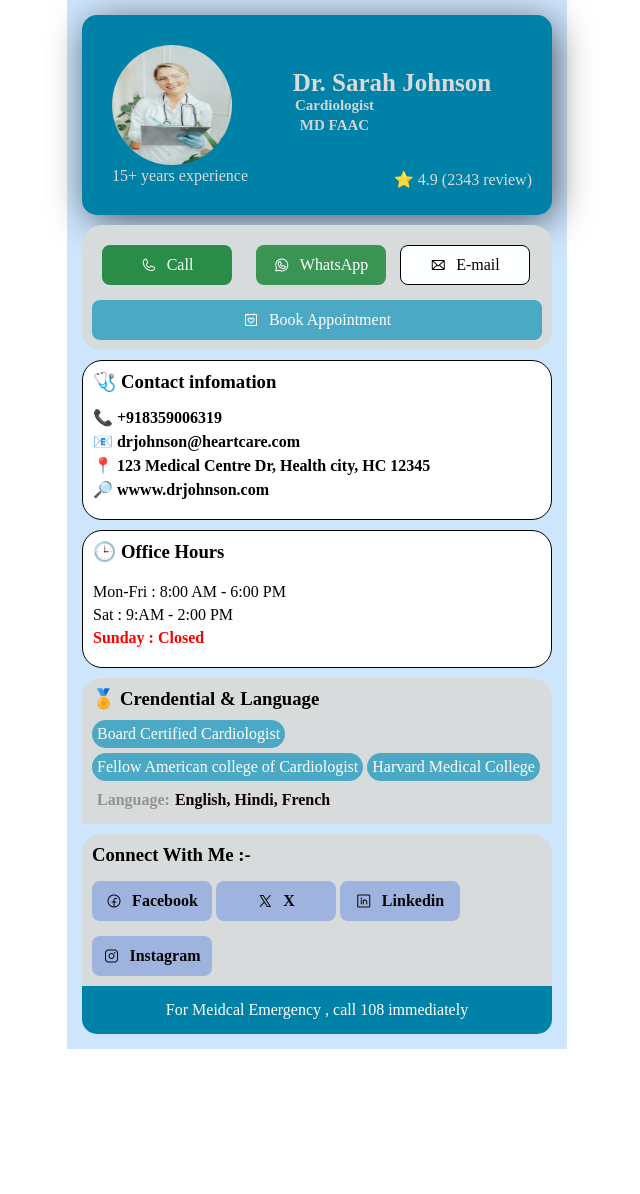
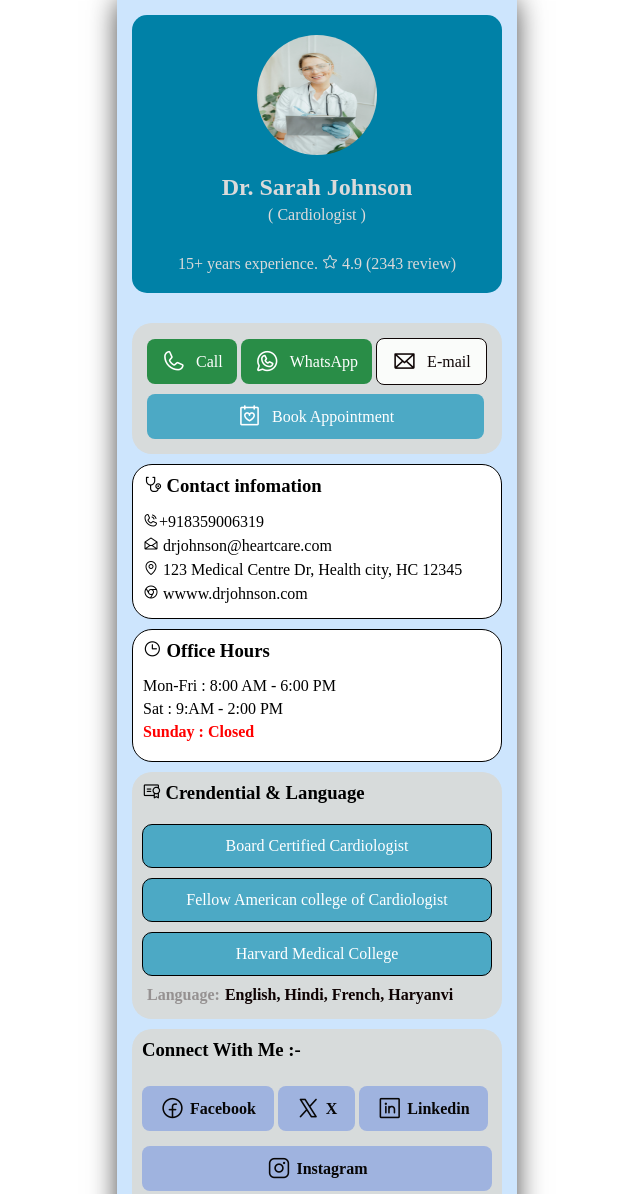
Before and after one commit to shivamdayma19/doctor-e-template, a plain HTML site: page index.html in a window 1280 px wide. Shown: the top 1194 px of the page, without its empty margins (323-963 px from the left). Before the commit the page ends 1049 px from the top, so only its background shows below. Drawn offline with nearby package versions, Linux system fonts and the light colour scheme; a web font is replaced by a local one.

Commit message:
improved css and also arranged the code of css and html

```diff
--- a/css/style.css
+++ b/css/style.css
@@ -5,19 +5,19 @@
 }
 
 .body{
-      font-size: 16px;
-        /* font-family: "Roboto", sans-serif; */
-
-
-     }
+      font-family: "Inika", serif;
+}
 
 .mobile-container {
-      max-width: 500px;
+      max-width: 400px;
       width: 100%;
       margin: 0 auto;
       background-color: rgb(205, 229, 253);
       padding: 15px;
-     }
+      box-shadow: 0px 0px 27px -1px rgba(0,0,0,0.75);
+-webkit-box-shadow: 0px 0px 27px -1px rgba(0,0,0,0.75);
+-moz-box-shadow: 0px 0px 27px -1px rgba(0,0,0,0.75);
+}
 
 
 .section{
@@ -25,239 +25,172 @@
       min-height: 200px;
       background-color: #0081a7;
       border-radius: 15px;
-      box-shadow: 4px 6px 38px -3px rgba(0,0,0,0.69);
-     -webkit-box-shadow: 4px 6px 38px -3px rgba(0,0,0,0.69);
-     -moz-box-shadow: 4px 6px 38px -3px rgba(0,0,0,0.69);;
+      text-align: center;
+
      }
 
 .section img{
       width: 120px;
       height: 120px;
       border-radius: 100%;
-      margin-top: 30px;
-      margin-left: 30px;
+      margin-top: 20px;
+
+}
+
+
+
+.name{
+      padding-top: 15px;
+      text-align: center;
+      color: #dbdada;
+}
+
+.degree{
+      color: #dedbdb;
+      margin-top: 5px;
+}
+
+
+.experience {
+      color: #dbdada;
+      margin: 30px;
+      padding-bottom: 20px;
+
+
+}
+.section-2{
+      width: 100%;
+      max-width: 500px;
+      margin-top: 5px;
+      border-radius: 20px;
+      background-color: rgb(215, 219, 219);
+      padding: 15px;
+
+}
+
+.call {
+
+      background-color: rgb(41, 141, 71);
+      padding: 10px 14px;
+      display: inline-flex;
+      align-items: center;
+      border-radius: 8px;
+      color: #fff;
+      gap: 10px;
+      margin-bottom: 5px;
 
 
 }
 
-.name{
-      font-size: 25px;
-      font-weight: bold;
-      text-align: center;
-      margin-top: -100px;
-      margin-left: 150px;
-      color: #dbdada;
-     }
 
 
-.specialist-in{
-      font-size: 15px;
-      font-weight: bold;
-      text-align: center;
-      margin-left: 35px;
-      color: rgb(208, 213, 211);
-     }
+.email {
+      border: 0.5px solid;
+      background-color: rgb(250, 252, 250);
+      padding: 10px 15px;
+      display: inline-flex;
+      align-items:center ;
+      border-radius: 8px;
+      color: #0f0606;
+      gap: 10px;
+
+}
+
+.section-2 i{
+      font-size: 25px;
+}
 
 
-.degree{
-      padding: 3px;
-     }
 
-.experience{
-      color: #dbdada;
-      margin: 30px;
-     }
-
-.review{
-      color: #dbdada;
-      text-align: right;
-      margin-top: -45px;
-      margin-right: 20px;
-     }
-
-
-.section-2{
-      width: 100%;
-      max-width: 500px;
-      margin-top: 10px;
-      border-radius: 20px;
-      background-color: rgb(215, 219, 219);
-      padding: 10px;
-     }
-
-.call {
-      width: 100%;
-      max-width: 130px ;
-      min-height: 40px;
-      background-color: rgb(41, 141, 71);
-      display: inline-flex;
-      justify-content: center;
-      margin-top: 10px;
-      margin-left: 10px;
-      border-radius: 8px;
-      color: #fff;
-      align-items: center;
-      margin: 10px;
-      gap: 10px;
-
-      }
-
-
-.whatsapp{
-      width: 100%;
-      max-width: 130px ;
-      min-height: 40px;
+.book-slot{
       background-color: rgb(58, 149, 85);
+      padding: 10px 90px;
       border-radius: 8px;
       display: inline-flex;
-      justify-content: center;
       align-items: center;
-      gap: 10px;
-      color: #fff;
-      margin: 10px;
-     }
-
-.email {
-      border: 0.5px solid black;
-      width: 100%;
-      max-width: 130px ;
-      min-height: 40px;
-      background-color: rgb(254, 255, 255);
-      border-radius: 8px;
-      display: inline-flex;
-      justify-content: center;
-      align-items: center;
-      gap: 10px;
-     }
-
-.book-slot{
-      width: 100%;
-      min-width: 130px ;
-      min-height: 40px;
-      background-color: rgb(58, 149, 85);
-      border-radius: 8px;
-      display: inline-flex;
-      justify-content: center;
-      align-items: center;
-      gap: 10px;
+      gap: 10px ;
       margin-top: 5px;
       background-color: #4ca9c5;
       color: #fff;
-      }
+}
 
 
 .section-3{
       border: 0.5px solid black;
-      width: 100px auto;
+      width: 100% auto;
       max-width: 500px;
       height:auto;
       margin-top: 10px;
       border-radius: 20px;
       background-color: #fff;
       padding: 10px;
-      }
+
+
+}
 
 .contact-info h3{
      margin-bottom: 15px;
-      }
+
+}
 
 .info {
       margin-bottom: 5px;
-      font-weight: bold;
-      }
-
-.info-2{
-      margin-bottom:5px ;
-      font-weight: bold;
-      }
+      font-weight: 4000px;
 
 
-.info-3{
-      margin-bottom: 5px;
-      font-weight: bold;
-      }
-
-.info-4{
-      font-weight: bold;
-      padding-bottom: 10px;
-       }
+}
 
 .section-4 {
       border: 0.5px solid black;
-      width: 100px auto;
+      width: 100% auto;
       max-width: 500px;
-      min-height:200px auto ;
+      height:auto;
       margin-top: 10px;
       border-radius: 20px;
       background-color: #fff;
       padding: 10px;
-      padding-bottom: 10px;
-      }
+}
 
 .monday{
-      margin-top: 20px;
+      margin-top: 15px;
       margin-bottom: 5px;
-      }
+}
 
 .saturday{
       margin-bottom: 5px;
-      }
+}
 
 .sunday{
       color: red;
       font-weight: bold;
       padding-bottom: 10px;
-      }
+}
 
 
 .section-5{
-      width: 100px auto;
-      max-width: 500px;
-      min-height:200px auto ;
       margin-top: 10px;
       border-radius: 20px;
-      border-bottom-left-radius: 0;
-      border-bottom-right-radius: 0;
       background-color: rgb(215, 219, 219);
       padding: 10px;
-      padding-bottom: 10px;
 
-      }
+}
 
 .crendential{
       font-weight: bold;
-      }
+      padding-bottom: 10px;
+}
 
-.achievement {
-       background-color: aqua;
-       }
 
 .board{
+      border: 0.5px solid black;
       background-color:#4ca9c5;
-      display: inline-flex;
-      padding: 5px;
+      display: block;
+      text-align: center;
+      padding: 12px;
       margin-top: 10px;
-      border-radius: 15px;
+      border-radius: 10px;
       color: #fff;
-      }
-
-.fellow{
-      background-color:#4ca9c5;
-      display:inline-flex;
-      padding: 5px;
-      margin-top: 5px;
-      border-radius: 15px;
-      color: #fff;
-      }
-
-.harvard{
-      background-color:#4ca9c5;
-      display: inline-flex;
-      padding: 5px;
-      margin-top: 5px;
-      border-radius: 15px;
-      color: #fff;
-      }
+}
 
 .language{
       display: inline-flex;
@@ -266,13 +199,13 @@
       border-radius: 15px;
       color: #0e0202;
       font-weight: bold;
-      }
+}
 
 .lang-color{
       color: #959191;
       font-weight: bold;
       margin-right: 5px;
-      }
+}
 
 .section-6{
       width: 100px auto;
@@ -284,32 +217,45 @@
       border-bottom-right-radius: 0;
       background-color: rgb(215, 219, 219);
       padding: 10px;
+      padding-bottom: 15px;
+}
+
+.connect{
       padding-bottom: 10px;
 
-      }
+}
 
 .facebook{
-      /* background-color: #fff;
-      padding: 5px;
-      display: inline-block;
-      justify-content: center;
-      align-items: center;
-
-      margin-top: 10px;
-      border-radius: 5px;
-       */
-      width: 100%;
-      max-width: 120px;
-      min-height: 40px;
+      padding: 10px 18px;
       border-radius: 8px;
       display: inline-flex;
       justify-content: center;
       align-items: center;
-      gap: 10px;
       margin-top: 15px;
       background-color: #9FB3DF;
       color: #070606;
-      font-weight: bold;}
+      font-weight: bold;
+      gap: 5px;
+
+}
+
+.instagram{
+      padding: 10px 20px;
+      border-radius: 8px;
+      display: flex;
+      justify-content: center;
+      align-items: center;
+      margin-top: 15px;
+      background-color: #9FB3DF;
+      color: #070606;
+      font-weight: bold;
+      gap: 5px;
+}
+
+.section-6 i {
+      font-size: 25px;
+      text-align: center;
+}
 
 .footer{
       color: #fff;
@@ -318,4 +264,4 @@
       text-align: center;
       border-bottom-left-radius: 15px;
       border-bottom-right-radius: 15px;
-      }
+}
--- a/index.html
+++ b/index.html
@@ -18,7 +18,14 @@
       href="https://cdn.jsdelivr.net/npm/@phosphor-icons/web@2.1.1/src/fill/style.css"
     />
 
+      <link rel="preconnect" href="https://fonts.googleapis.com">
+      <link rel="preconnect" href="https://fonts.gstatic.com" crossorigin>
+      <link href="https://fonts.googleapis.com/css2?family=Baumans&display=swap" rel="stylesheet">
 
+
+      <link rel="preconnect" href="https://fonts.googleapis.com">
+      <link rel="preconnect" href="https://fonts.gstatic.com" crossorigin>
+      <link href="https://fonts.googleapis.com/css2?family=Grenze:ital,wght@0,100;0,200;0,300;0,400;0,500;0,600;0,700;0,800;0,900;1,100;1,200;1,300;1,400;1,500;1,600;1,700;1,800;1,900&display=swap" rel="stylesheet">
 
 </head>
 <body class="body">
@@ -26,58 +33,55 @@
 <div class="mobile-container">
 
 <div class="section">
-  <img src="image/doctor-profile.jpg" alt="" />
-
-  <div class="name ">Dr. Sarah Johnson</div>
-  <div class="specialist-in">Cardiologist
-    <div class="degree">MD FAAC</div>
+  <div class="image"><img src="image/doctor-profile.jpg" alt="doctor-profile" />
+    <h2 class="name">Dr. Sarah Johnson  </h2>
+    <p class="degree">( Cardiologist )  </p>
+  </div>
+  <div class="experience"> <span>15+ years experience.</span>
+    <i class="ph ph-star"></i> 4.9 (2343 review)
+  </div>
 </div>
 
-  <div class="experience"> 15+ years experience</div>
-  <div class="review"> ⭐️ 4.9 (2343 review) </div>
-</div>
-
-
 <div class="section-2">
-  <div class="call"> <i class="ph ph-phone"></i><span>Call</span> </div>
-  <div class="whatsapp"> <i class="ph ph-whatsapp-logo"></i><span>WhatsApp</span> </div>
-  <div class="email"> <i class="ph ph-envelope"></i><span>E-mail</span> </div>
+  <div class="call"><i class="ph ph-phone"></i> Call </div>
+  <div class="call"> <i class="ph ph-whatsapp-logo"></i>WhatsApp </div>
+  <div class="email"> <i class="ph ph-envelope"></i>E-mail </div>
   <div class="book-slot"><i class="ph ph-calendar-heart"> </i>Book Appointment</div>
 </div>
 
 <div class="section-3">
-
-      <div class="contact-info"><h3> 🩺 Contact infomation</h3></div>
-             <div class="info"> 📞 +918359006319 </div>
-             <div class="info-2">📧 drjohnson@heartcare.com </div>
-             <div class="info-3">📍 123 Medical Centre Dr, Health city, HC 12345</div>
-             <div class="info-4">🔎 wwww.drjohnson.com</div>
+  <div class="contact-info"><h3> <i class="ph ph-stethoscope"></i> Contact infomation</h3></div>
+  <div class="info"> <i class="ph ph-phone-call"></i>+918359006319 </div>
+  <div class="info"><i class="ph ph-envelope-open"></i> drjohnson@heartcare.com </div>
+  <div class="info"><i class="ph ph-map-pin"></i> 123 Medical Centre Dr, Health city, HC 12345</div>
+  <div class="info"><i class="ph ph-google-chrome-logo"></i> wwww.drjohnson.com</div>
 </div>
 
- <div class="section-4"><h3> 🕒 Office Hours</h3>
+<div class="section-4"><h3> <i class="ph ph-clock"></i> Office Hours</h3>
   <div class=" monday ">Mon-Fri : 8:00 AM - 6:00 PM </div>
   <div class="saturday"> Sat : 9:AM - 2:00 PM </div>
   <div class="sunday"> Sunday : Closed </div>
 </div>
 
 <div class="section-5">
-             <div class="crendential"> <h3>🏅 Crendential & Language </h3></div>
+  <div class="crendential"><h3> <i class="ph ph-certificate"></i> Crendential & Language </h3></div>
   <div> <p class="board"> Board Certified Cardiologist</p>
-              <p class="fellow">Fellow American college of  Cardiologist</p>
-              <p class="harvard" style="display: inline-flex;">Harvard Medical College</p>
-              <p class="language"><span class="lang-color">Language:</span> English, Hindi, French</p></div>
+  <p class="board">Fellow American college of  Cardiologist</p>
+  <p class="board">Harvard Medical College</p>
+  <p class="language"><span class="lang-color">Language:</span> English, Hindi, French, Haryanvi</p></div>
 </div>
+
 <div class="section-6">
-            <div class="connect"><h3> Connect With Me :- </h3>
+  <div><h3 class="connect"> Connect With Me :- </h3>
     <div class="facebook"><i class="ph ph-facebook-logo"></i>Facebook </div>
     <div class="facebook"><i class="ph ph-x-logo"></i>X </div>
     <div class="facebook"><i class="ph ph-linkedin-logo"></i>Linkedin</div>
-                  <div class="facebook"><i class="ph ph-instagram-logo"></i>Instagram </div>
+    <div class="instagram"><i class="ph ph-instagram-logo"></i>Instagram </div>
+ </div>
+</div>
+
+<footer class="footer">For meidcal emergency , call 108 immediately </footer>
 
 </div>
-</div>
-<footer class="footer">For Meidcal Emergency , call 108 immediately </footer>
-</div>
-
 </body>
 </html>
```
Also changed, not shown: image/doctornewimage.avif (added), image/drimage.webp (added). Lines whose indentation alone changed are shown as unchanged.
